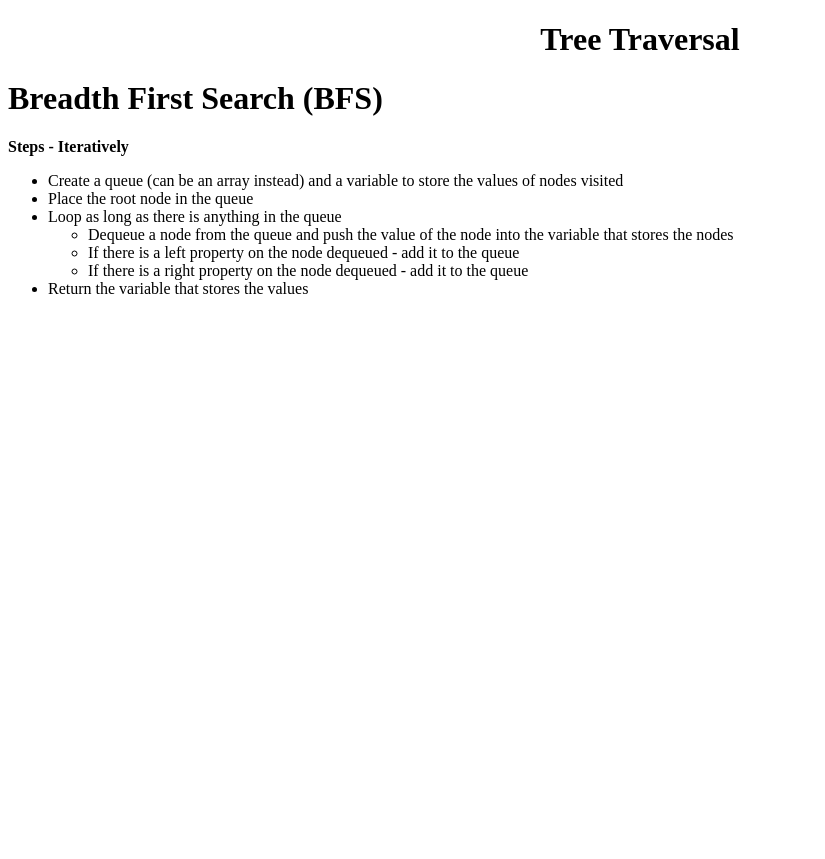
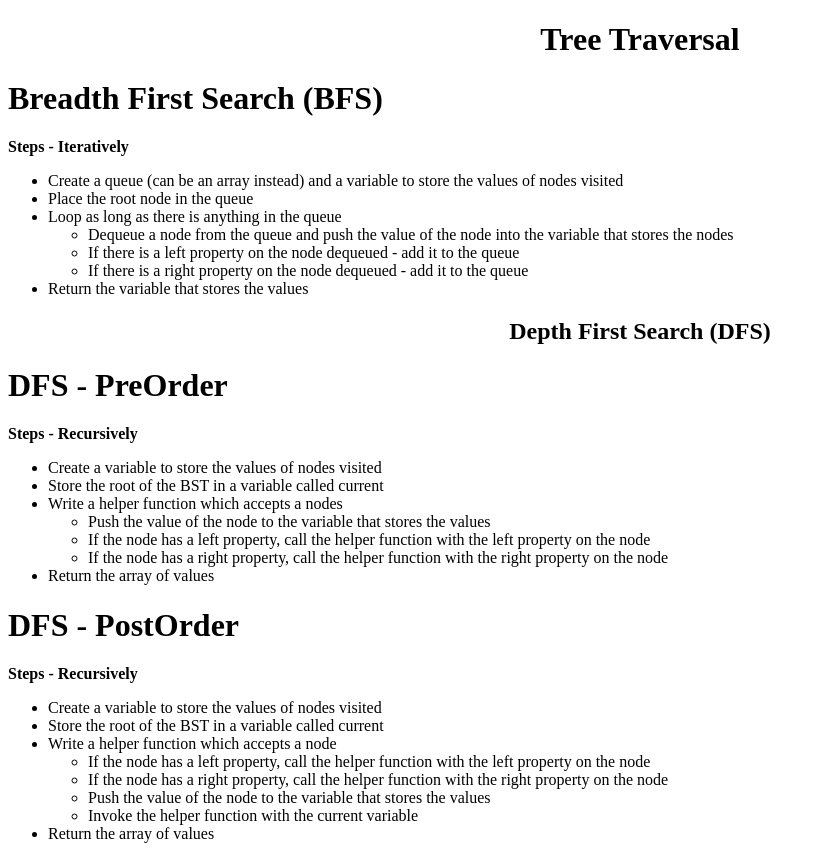
Before and after one commit to vivek1909/Data-Structures-and-Algorithms-in-JavaScript, a plain HTML site: page Tree Traversal/index.html in a window 1280 px wide. Shown: the whole page, without its empty margins (0-825 px from the left). Before the commit the page ends 800 px from the top, so only its background shows below. Drawn offline with Linux system fonts and the light colour scheme.

Commit message:
+ pseudocode for BFS and DFS

```diff
--- a/Tree Traversal/index.html
+++ b/Tree Traversal/index.html
@@ -46,6 +46,85 @@
       </div>
     </div>
 
+    <h2 style="text-align: center;">Depth First Search (DFS)</h2>
+
+    <div class="row">
+      <div class="heading">
+        <h1>DFS - PreOrder</h1>
+      </div>
+      <b>Steps - Recursively</b>
+      <div class="desc">
+        <ul>
+          <li>
+            Create a variable to store the values of nodes visited
+          </li>
+          <li>
+            Store the root of the BST in a variable called current
+          </li>
+          <li>
+            Write a helper function which accepts a nodes
+            <ul>
+              <li>
+                Push the value of the node to the variable that stores the
+                values
+              </li>
+              <li>
+                If the node has a left property, call the helper function with
+                the left property on the node
+              </li>
+              <li>
+                If the node has a right property, call the helper function with
+                the right property on the node
+              </li>
+            </ul>
+          </li>
+          <li>
+            Return the array of values
+          </li>
+        </ul>
+      </div>
+    </div>
+
+    <div class="row">
+      <div class="heading">
+        <h1>DFS - PostOrder</h1>
+      </div>
+      <b>Steps - Recursively</b>
+      <div class="desc">
+        <ul>
+          <li>
+            Create a variable to store the values of nodes visited
+          </li>
+          <li>
+            Store the root of the BST in a variable called current
+          </li>
+          <li>
+            Write a helper function which accepts a node
+            <ul>
+              <li>
+                If the node has a left property, call the helper function with
+                the left property on the node
+              </li>
+              <li>
+                If the node has a right property, call the helper function with
+                the right property on the node
+              </li>
+              <li>
+                Push the value of the node to the variable that stores the
+                values
+              </li>
+              <li>
+                Invoke the helper function with the current variable
+              </li>
+            </ul>
+          </li>
+          <li>
+            Return the array of values
+          </li>
+        </ul>
+      </div>
+    </div>
+
     <script src="app.js"></script>
   </body>
 </html>
```
